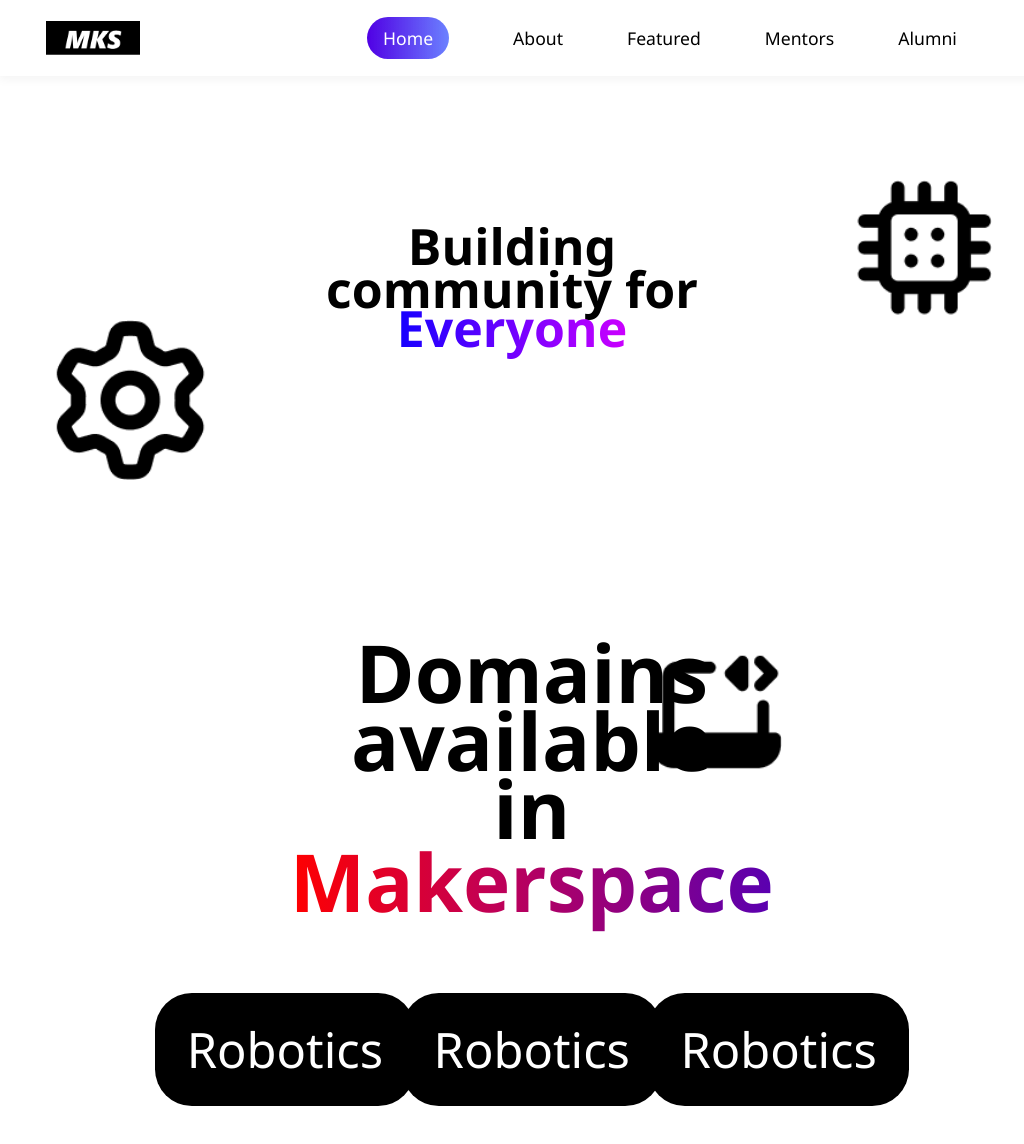
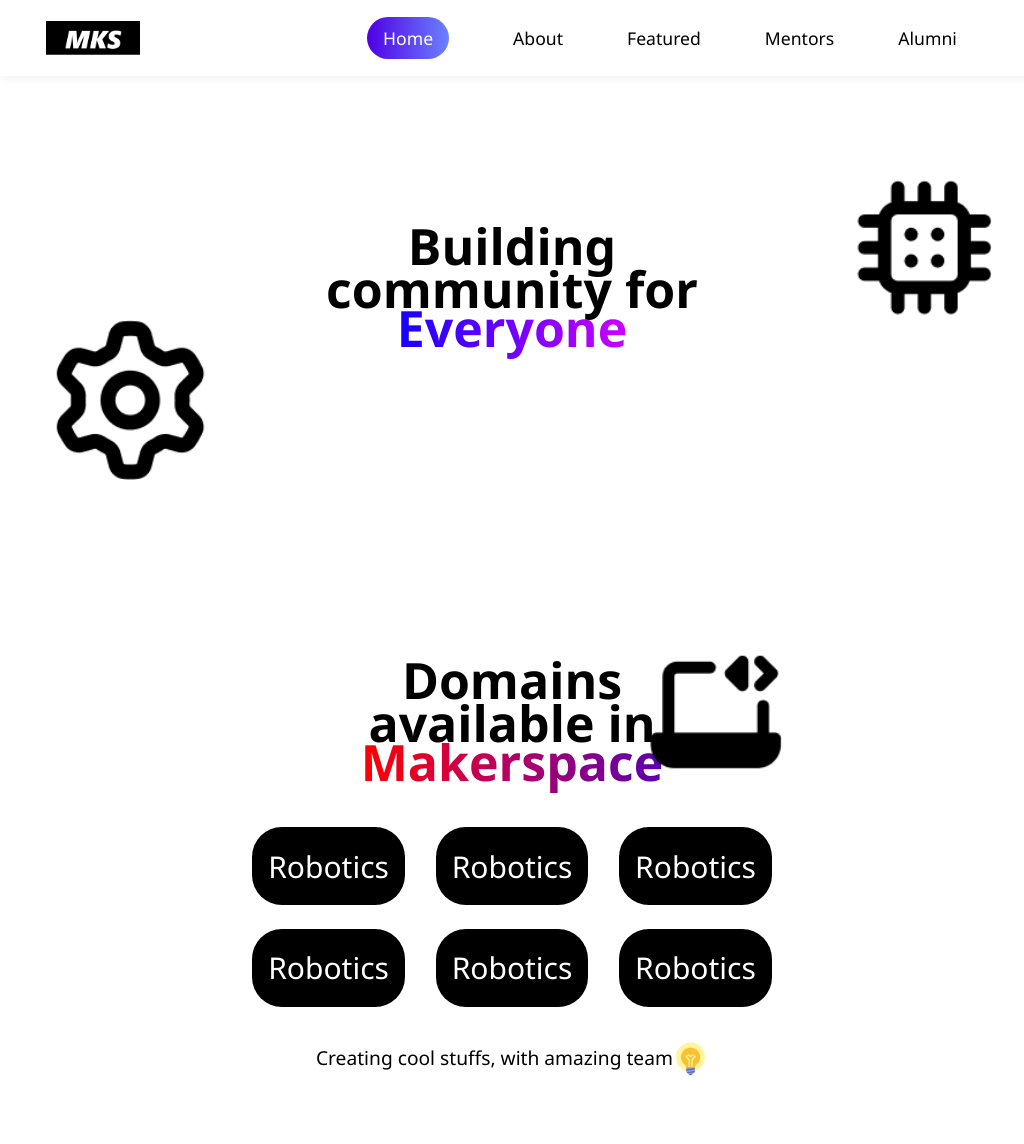
Before and after one commit to ju-makerspace/mks-website, a React (Create React App) app in the folder frontend/: page / in a window 1024 px wide. Shown: the top 1144 px of the page. Built offline with nearby package versions, Linux system fonts and the light colour scheme; the HTML template or start-up script is replaced by a standard one.

Commit message:
Domain Section: for Tablet & desktop

```diff
--- a/frontend/src/styles/desktop/home/Domain.css
+++ b/frontend/src/styles/desktop/home/Domain.css
@@ -1,7 +1,11 @@
 /* Domain CSS */
 .domain {
-    width: 98%;
-    margin-left: 30px;
+    display: flex;
+    justify-content: center;
+    align-items: center;
+    margin: 2% auto;
+    padding: auto;
+    flex-direction: column;
 }
 
 .domain-text {
@@ -9,8 +13,9 @@
     justify-content: center;
     align-items: center;
     flex-direction: column;
-    width: 30%;
+    /* width: 30%; */
     margin: 5% auto;
+    padding: 0 30%;
 
     font-family: 'Segoe UI';
     font-style: normal;
@@ -37,13 +42,14 @@
 
 .domain_list {
     display: grid;
-    grid-template-columns: repeat(3, 1rem);
+    grid-template-columns: repeat(3, 1fr);
     justify-content: space-evenly;
     justify-items: center;
     align-content: space-between;
-    margin: 0.5rem auto;
+    margin: 0.1rem auto;
     padding: 0.5rem 1rem;
 
+    column-gap: 5vw;
     row-gap: 5vh;
 }
 
@@ -54,15 +60,15 @@
     justify-content: center;
     align-items: center;
 
-    padding: 1.5rem 2rem;
+    padding: 1.2rem 2rem;
 
     background: #000000;
-    border-radius: 2.3rem;
+    border-radius: 2rem;
     color: white;
 
     font-style: normal;
     font-weight: 200;
-    font-size: 48.8019px;
+    font-size: 45px;
     line-height: 65px;
 }
 
@@ -77,7 +83,7 @@
     justify-content: center;
     align-items: center;
     text-align: center;
-    margin: 5% auto;
+    margin: 2% auto;
 
     color: #000000
 }
@@ -89,3 +95,68 @@
     height: 3rem;
     margin: auto;
 }
+
+/* Desktop: 1024px - 1200px */
+@media all and (min-width: 1024px) and (max-width: 1200px) {
+    .domain-text {
+        font-size: 60px;
+        margin-top: 10%;
+        margin-bottom: 2%;
+    }
+
+    .domain_list {
+        margin: 3px auto;
+
+        column-gap: 3vw;
+        row-gap: 3vh;
+    }
+
+    .domain_item {
+        padding: 0.5rem 1.2rem;
+        font-size: 40px;
+    }
+
+    .domain_desc {
+        font-size: 1.5rem;
+        margin-top: 2px;
+    }
+
+    .domain_desc img {
+        height: 2.8rem;
+    }
+}
+
+/* Tablet: 768px - 1023px */
+@media all and (min-width: 768px) and (max-width: 1024px) {
+    .domain-text {
+        font-size: 50px;
+        margin-top: 5%;
+        margin-bottom: 2%;
+    }
+
+    .domain_list {
+        margin: 2.5px auto;
+
+        column-gap: 3vw;
+        row-gap: 3vh;
+    }
+
+    .domain_item {
+        padding: 0.4rem 1rem;
+        border-radius: 30px;
+        font-size: 30px;
+    }
+
+    .domain_desc {
+        font-size: 1.2rem;
+        margin-top: 2px;
+    }
+
+    .domain_desc img {
+        height: 2.2rem;
+    }
+}
+
+/* mobile: 481px - 767px */
+
+/* smaller phones: 480px */
```
